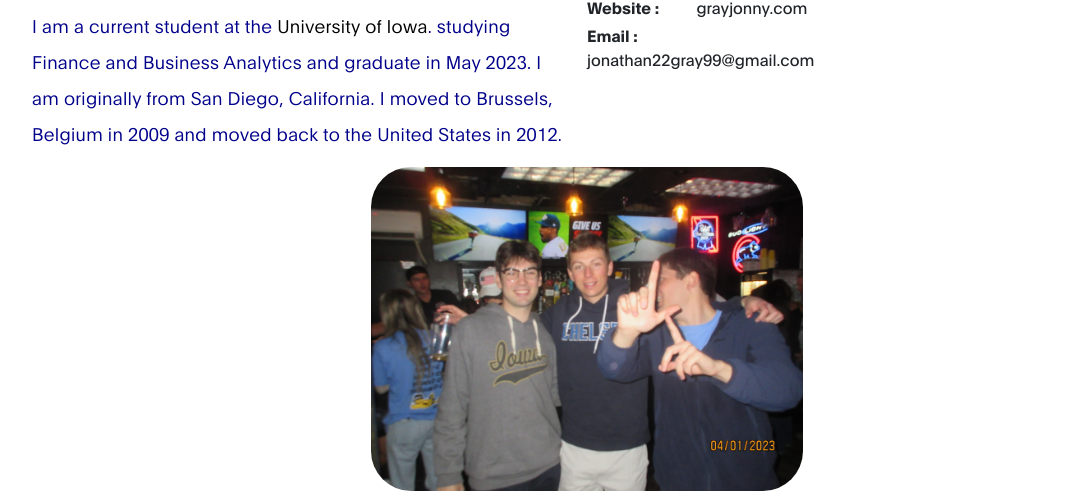
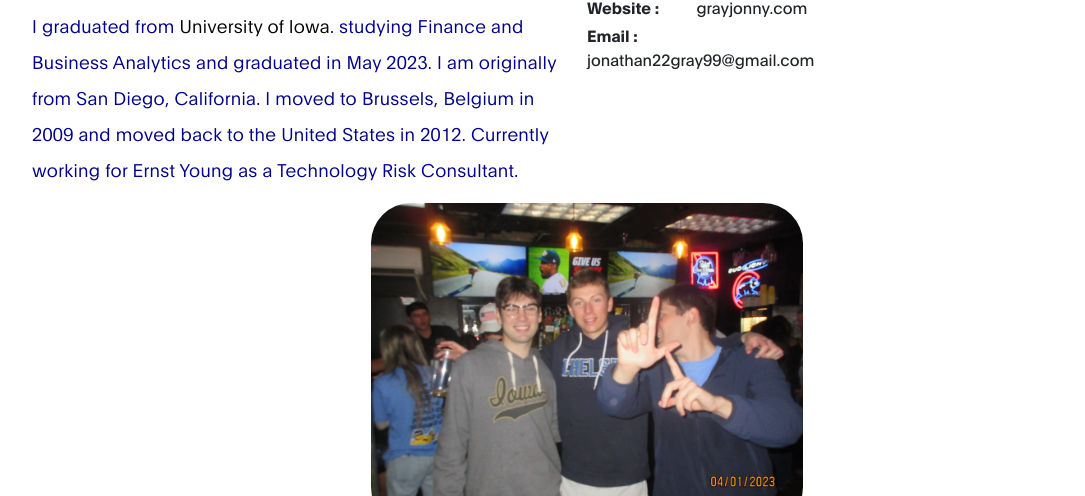
Before and after one commit to jonnygray1/my-portfolio, a plain HTML site: page index.html in a window 1280 px wide. Shown: the part 604-1100 px from the top of the page, without its empty margins (53-1138 px from the left). Drawn offline with Linux system fonts and the light colour scheme.

Commit message:
Update index.html

```diff
--- a/index.html
+++ b/index.html
@@ -134,9 +134,11 @@ https://www.tooplate.com/view/2120-ben-resume
 
                 <div class="col-lg-6 col-md-6 col-12">
                     <h3 class="mb-4">This is Jonny Gray's website</h3>
-                    <p style="color: darkblue;">I am a current student at the <a rel="nofollow" href="https://uiowa.edu/" target="_parent">University of Iowa</a>.
-                        studying Finance and Business Analytics and graduate in May 2023.
-                        I am originally from San Diego, California. I moved to Brussels, Belgium in 2009 and moved back to the United States in 2012. </p>
+                    <p style="color: darkblue;">I graduated from <a rel="nofollow" href="https://uiowa.edu/" target="_parent">University of Iowa</a>.
+                        studying Finance and Business Analytics and graduated in May 2023.
+                        I am originally from San Diego, California. I moved to Brussels, Belgium in 2009 and moved back to the United States in 2012.
+                        Currently working for Ernst Young as a Technology Risk Consultant.
+                    </p>
 
 
                     <p> </p>
```
